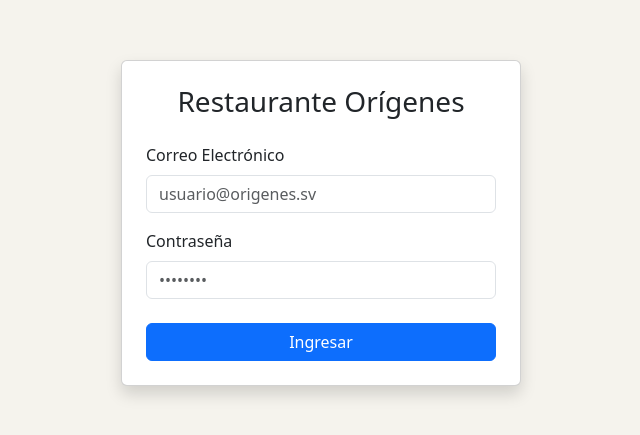
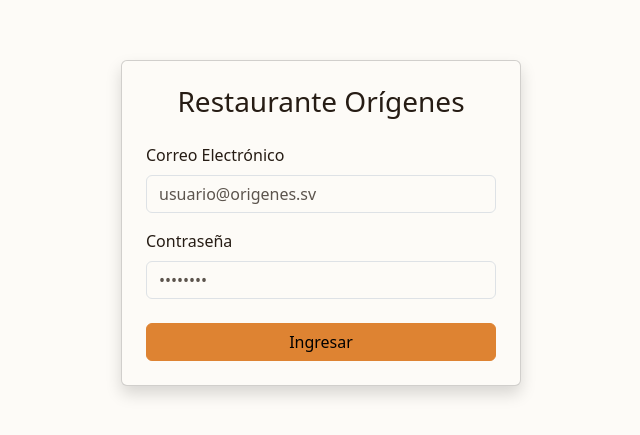
Before and after one commit to susan-castillo/restaurante-origenes-sv-web2026, a React (Vite) app in the folder apps/frontend/: page / in a window 1280 px wide. Shown: the part 177-612 px from the top of the page, without its empty margins (319-959 px from the left). Built offline with nearby package versions, Linux system fonts and the light colour scheme; no server answers.

Commit message:
:sparkles:feat(): Se añadió código SCSS personalizado para aplicar estilos personalizados

```diff
--- a/apps/frontend/package.json
+++ b/apps/frontend/package.json
@@ -21,6 +21,7 @@
   },
   "devDependencies": {
     "@vitejs/plugin-react": "6.2.1",
+    "sass-embedded": "^1.108.1",
     "vite": "8.3.5"
   }
 }
--- a/apps/frontend/src/main.jsx
+++ b/apps/frontend/src/main.jsx
@@ -4,6 +4,8 @@ import "bootstrap/dist/css/bootstrap.min.css";
 import App from "./App.jsx";
 import { AuthProvider } from "./context/AuthContext.jsx";
 import "./styles/styles.css";
+// Importa tu SCSS personalizado
+import './styles/custom.scss';
 
 ReactDOM.createRoot(document.getElementById("root")).render(
   <React.StrictMode>
--- a/apps/frontend/src/pages/Login.jsx
+++ b/apps/frontend/src/pages/Login.jsx
@@ -73,7 +73,7 @@ export default function Login() {
                 />
               </FormGroup>
 
-              <Button color="primary" block className="w-100 mt-4" disabled={cargando}>
+              <Button color="secondary" block className="w-100 mt-4" disabled={cargando}>
                 {cargando ? 'Iniciando sesión...' : 'Ingresar'}
               </Button>
             </Form>
--- /dev/null
+++ b/apps/frontend/src/styles/custom.scss
@@ -0,0 +1,20 @@
+// 1. Sobrescribir / añadir tus colores personalizados
+$primary: #CCA679;     // Ejemplo: Rojo artesanal/terracota
+$secondary: #DE8332;   // Ejemplo: Naranja cálido
+$dark: #261C14;        // Ejemplo: Marrón oscuro
+$light: #FDFBF7;       // Ejemplo: Crema suave
+
+// 2. Extender o definir tu propia paleta personalizada en la mapa $theme-colors
+$custom-colors: (
+        "sky-blue": #82BCC7,
+        "pinky": #FA8597,
+        "cream": #FAEADB
+);
+
+// 3. Opcional: Modificar tipografías o bordes por defecto
+$body-bg: $light;
+$body-color: $dark;
+$font-family-base: 'Poppins', system-ui, -apple-system, sans-serif;
+
+// 4. Importar Bootstrap DESPUÉS de definir tus variables
+@import "bootstrap/scss/bootstrap";
```
Also changed, not shown: 1 other file (tests, documents, lock files or other folders).
